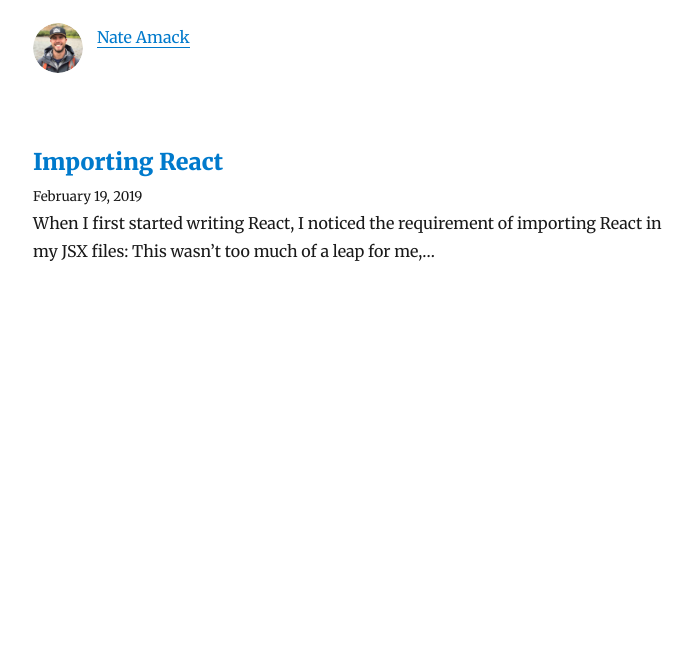
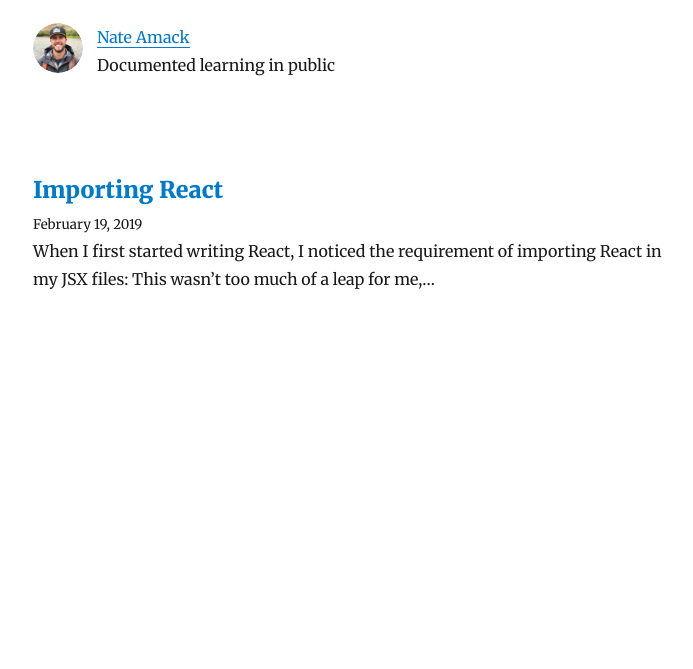
Before and after one commit to namack/nateamack.com, a Gatsby site: page / in a window 1280 px wide. Shown: the part 131-800 px from the top of the page, without its empty margins (292-985 px from the left). Built offline with nearby package versions, Linux system fonts and the light colour scheme; Gatsby itself is replaced by a stand-in of ours; some packages are replaced by stand-ins of ours.

Commit message:
add tagline

```diff
--- a/src/components/bio.js
+++ b/src/components/bio.js
@@ -14,7 +14,7 @@ function Bio() {
           <div
             style={{
               display: `flex`,
-              marginBottom: rhythm(2.5),
+              marginBottom: rhythm(2.5)
             }}
           >
             <Image
@@ -24,19 +24,21 @@ function Bio() {
                 marginRight: rhythm(1 / 2),
                 marginBottom: 0,
                 minWidth: 50,
-                borderRadius: `100%`,
+                borderRadius: `100%`
               }}
               imgStyle={{
-                borderRadius: `50%`,
+                borderRadius: `50%`
               }}
             />
             <p>
               <a href={`https://twitter.com/${social.twitter}`}>
                 Nate Amack
               </a>
+              <br/>
+              Documented learning in public
             </p>
           </div>
-        )
+        );
       }}
     />
   )
```
